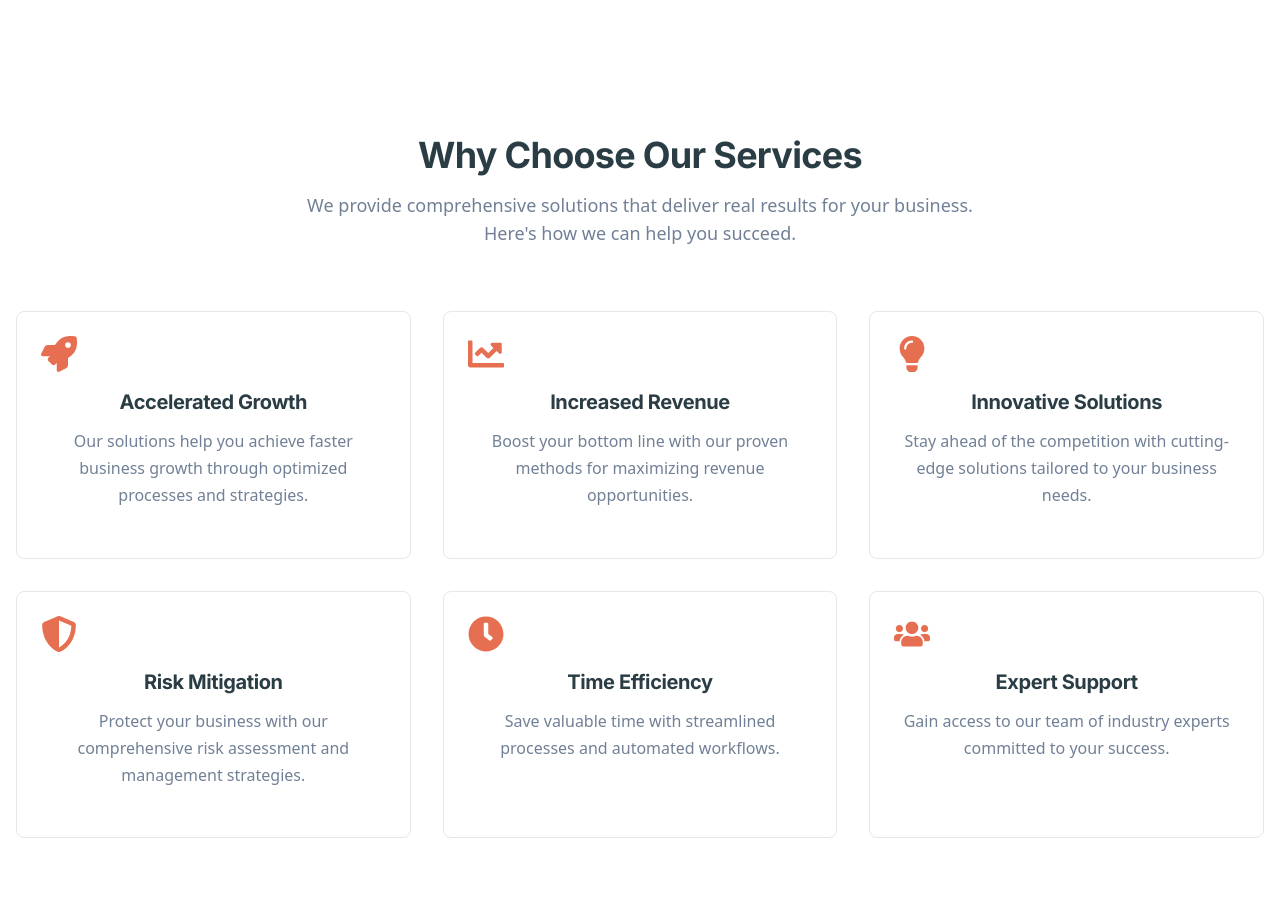
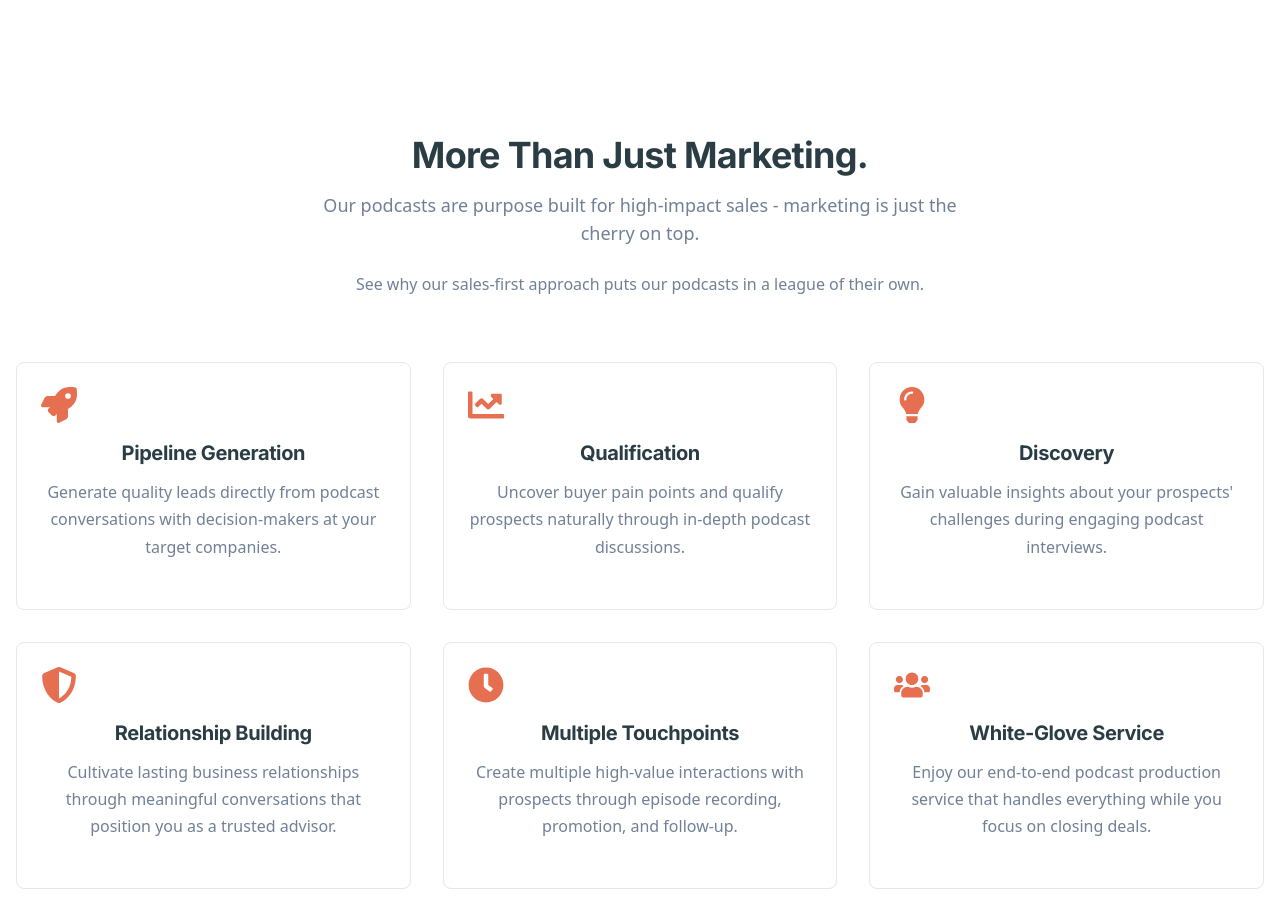
Before and after one commit to ZootNaps/website, a Next.js app: page / in a window 1280 px wide. Shown: the part 1900-2797 px from the top of the page. Built offline with nearby package versions, Linux system fonts and the light colour scheme.

Commit message:
changed copy on site

```diff
--- a/src/components/home/FeaturesSection.tsx
+++ b/src/components/home/FeaturesSection.tsx
@@ -7,9 +7,10 @@ const FeaturesSection = () => {
     <section id="features" className="py-20 bg-white">
       <div className="container mx-auto px-4">
         <div className="text-center mb-16">
-          <h2 className="text-3xl md:text-4xl font-bold mb-4 text-primary">Why Choose Our Services</h2>
+          <h2 className="text-3xl md:text-4xl font-bold mb-4 text-primary">More Than Just Marketing.</h2>
           <p className="text-lg text-gray max-w-2xl mx-auto">
-            We provide comprehensive solutions that deliver real results for your business. Here's how we can help you succeed.
+            Our podcasts are purpose built for high-impact sales - marketing is just the cherry on top. </p>
+            <p>See why our sales-first approach puts our podcasts in a league of their own.
           </p>
         </div>
 
@@ -17,9 +18,9 @@ const FeaturesSection = () => {
           <div className="p-6 border border-gray-200 rounded-lg hover:shadow-lg transition duration-300">
             <div className="text-center">
               <FaRocket className="text-secondary text-4xl mb-4" />
-              <h3 className="text-xl font-bold mb-3 text-primary">Accelerated Growth</h3>
+              <h3 className="text-xl font-bold mb-3 text-primary">Pipeline Generation</h3>
               <p className="text-gray">
-                Our solutions help you achieve faster business growth through optimized processes and strategies.
+                Generate quality leads directly from podcast conversations with decision-makers at your target companies.
               </p>
             </div>
           </div>
@@ -27,9 +28,9 @@ const FeaturesSection = () => {
           <div className="p-6 border border-gray-200 rounded-lg hover:shadow-lg transition duration-300">
             <div className="text-center">
               <FaChartLine className="text-secondary text-4xl mb-4" />
-              <h3 className="text-xl font-bold mb-3 text-primary">Increased Revenue</h3>
+              <h3 className="text-xl font-bold mb-3 text-primary">Qualification</h3>
               <p className="text-gray">
-                Boost your bottom line with our proven methods for maximizing revenue opportunities.
+                Uncover buyer pain points and qualify prospects naturally through in-depth podcast discussions.
               </p>
             </div>
           </div>
@@ -37,9 +38,9 @@ const FeaturesSection = () => {
           <div className="p-6 border border-gray-200 rounded-lg hover:shadow-lg transition duration-300">
             <div className="text-center">
               <FaLightbulb className="text-secondary text-4xl mb-4" />
-              <h3 className="text-xl font-bold mb-3 text-primary">Innovative Solutions</h3>
+              <h3 className="text-xl font-bold mb-3 text-primary">Discovery</h3>
               <p className="text-gray">
-                Stay ahead of the competition with cutting-edge solutions tailored to your business needs.
+                Gain valuable insights about your prospects' challenges during engaging podcast interviews.
               </p>
             </div>
           </div>
@@ -47,9 +48,9 @@ const FeaturesSection = () => {
           <div className="p-6 border border-gray-200 rounded-lg hover:shadow-lg transition duration-300">
             <div className="text-center">
               <FaShieldAlt className="text-secondary text-4xl mb-4" />
-              <h3 className="text-xl font-bold mb-3 text-primary">Risk Mitigation</h3>
+              <h3 className="text-xl font-bold mb-3 text-primary">Relationship Building</h3>
               <p className="text-gray">
-                Protect your business with our comprehensive risk assessment and management strategies.
+                Cultivate lasting business relationships through meaningful conversations that position you as a trusted advisor.
               </p>
             </div>
           </div>
@@ -57,9 +58,9 @@ const FeaturesSection = () => {
           <div className="p-6 border border-gray-200 rounded-lg hover:shadow-lg transition duration-300">
             <div className="text-center">
               <FaClock className="text-secondary text-4xl mb-4" />
-              <h3 className="text-xl font-bold mb-3 text-primary">Time Efficiency</h3>
+              <h3 className="text-xl font-bold mb-3 text-primary">Multiple Touchpoints</h3>
               <p className="text-gray">
-                Save valuable time with streamlined processes and automated workflows.
+                Create multiple high-value interactions with prospects through episode recording, promotion, and follow-up.
               </p>
             </div>
           </div>
@@ -67,9 +68,9 @@ const FeaturesSection = () => {
           <div className="p-6 border border-gray-200 rounded-lg hover:shadow-lg transition duration-300">
             <div className="text-center">
               <FaUsers className="text-secondary text-4xl mb-4" />
-              <h3 className="text-xl font-bold mb-3 text-primary">Expert Support</h3>
+              <h3 className="text-xl font-bold mb-3 text-primary">White-Glove Service</h3>
               <p className="text-gray">
-                Gain access to our team of industry experts committed to your success.
+                Enjoy our end-to-end podcast production service that handles everything while you focus on closing deals.
               </p>
             </div>
           </div>
--- a/src/components/home/HeroSection.tsx
+++ b/src/components/home/HeroSection.tsx
@@ -18,7 +18,7 @@ const HeroSection = () => {
             </h2> */}
             {/*Our end-to-end B2B Podcast solution gives you 1 on 1 facetime with decision makers at your most sought-after clients. Connect, impress, and convert with our proven Podcast for Sales system.*/}
             <p className="text-lg md:text-xl text-gray mb-8 max-w-xl">
-            An end-to-end podcast system that turns executive interviews into qualified leads and direct sales revenue. No audience required.
+            An end-to-end podcast system that turns executive interviews into qualified leads and direct sales revenue.
             </p>
             <div className="flex flex-col sm:flex-row gap-4">
               <Link
```
